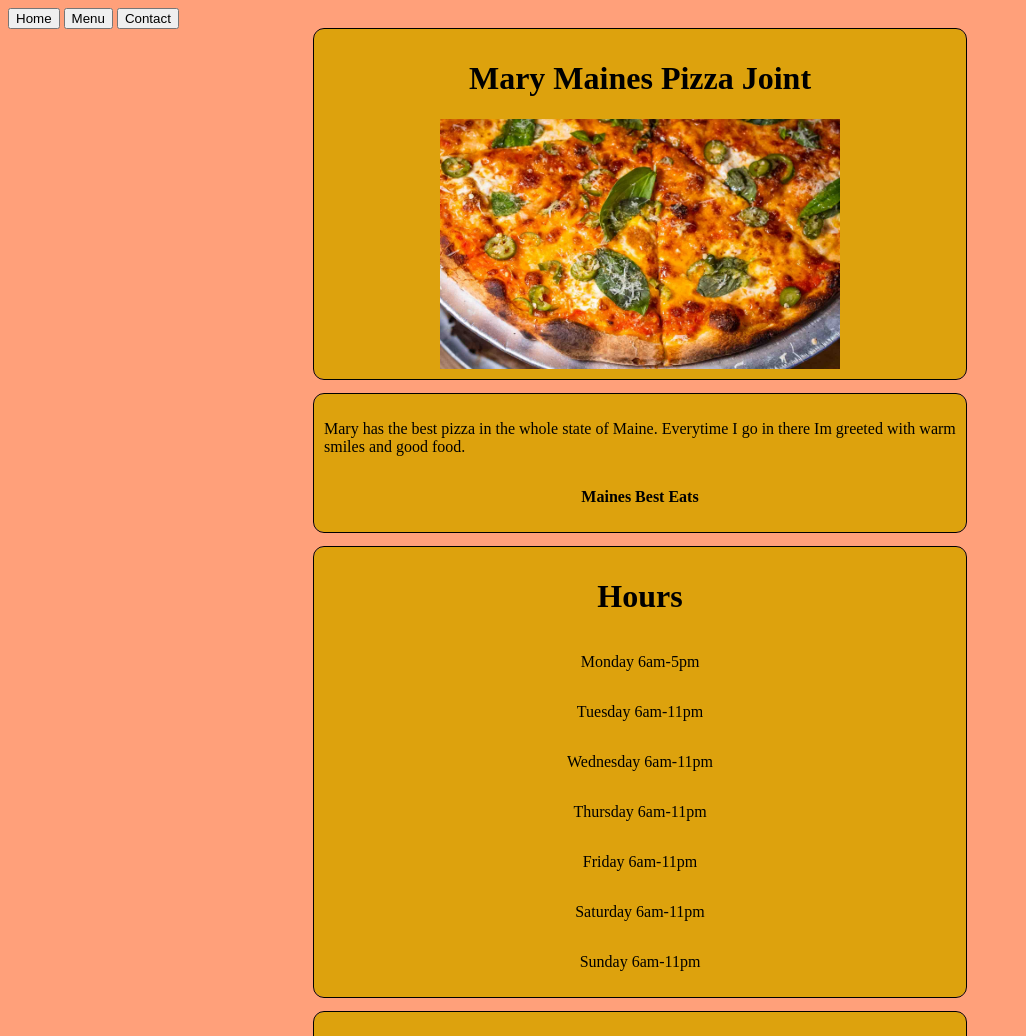
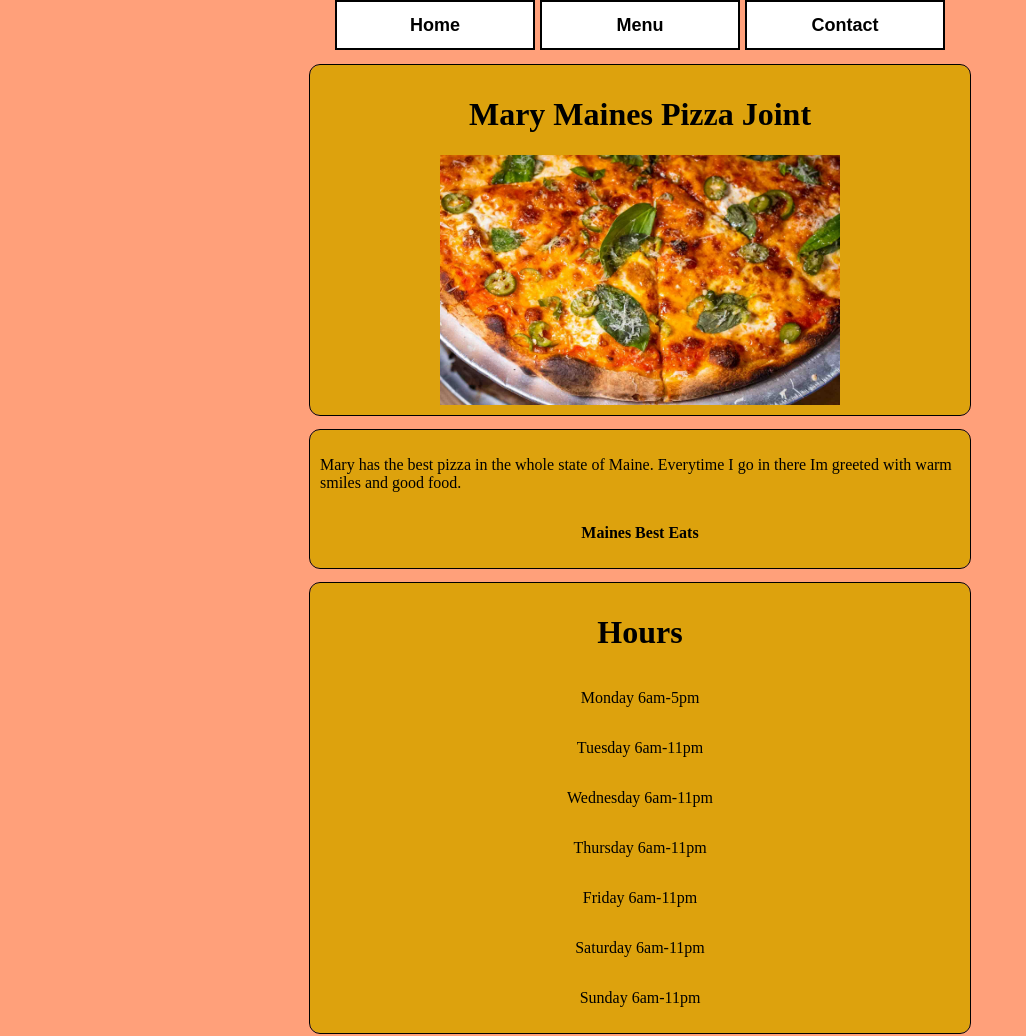
Before and after one commit to HopliteRPG/restaurant-page, a website built with webpack: page src/template.html in a window 1280 px wide. Shown: the top 1036 px of the page, without its empty margins (0-1026 px from the left). Built offline with nearby package versions, Linux system fonts and the light colour scheme; files whose address does not match are found by name.

Commit message:
Navbar done

```diff
--- a/src/styles.css
+++ b/src/styles.css
@@ -25,6 +25,29 @@ h1{
 
 body{
     background-color: lightsalmon;
+    margin: 0;
+}
+
+nav{
+    display: flex;
+    justify-content: center;
+    height: 50px;
+    padding-bottom: 15px;
+    column-gap: 5px;
+
+}
+
+nav>button{
+    background-color: white;
+    width: 200px;
+    cursor: pointer;
+    border: 2px solid black;
+    font-weight: bold;
+    font-size: 18px;
+}
+
+nav>button:hover{
+    background-color: lightgray;
 }
 
 
```
